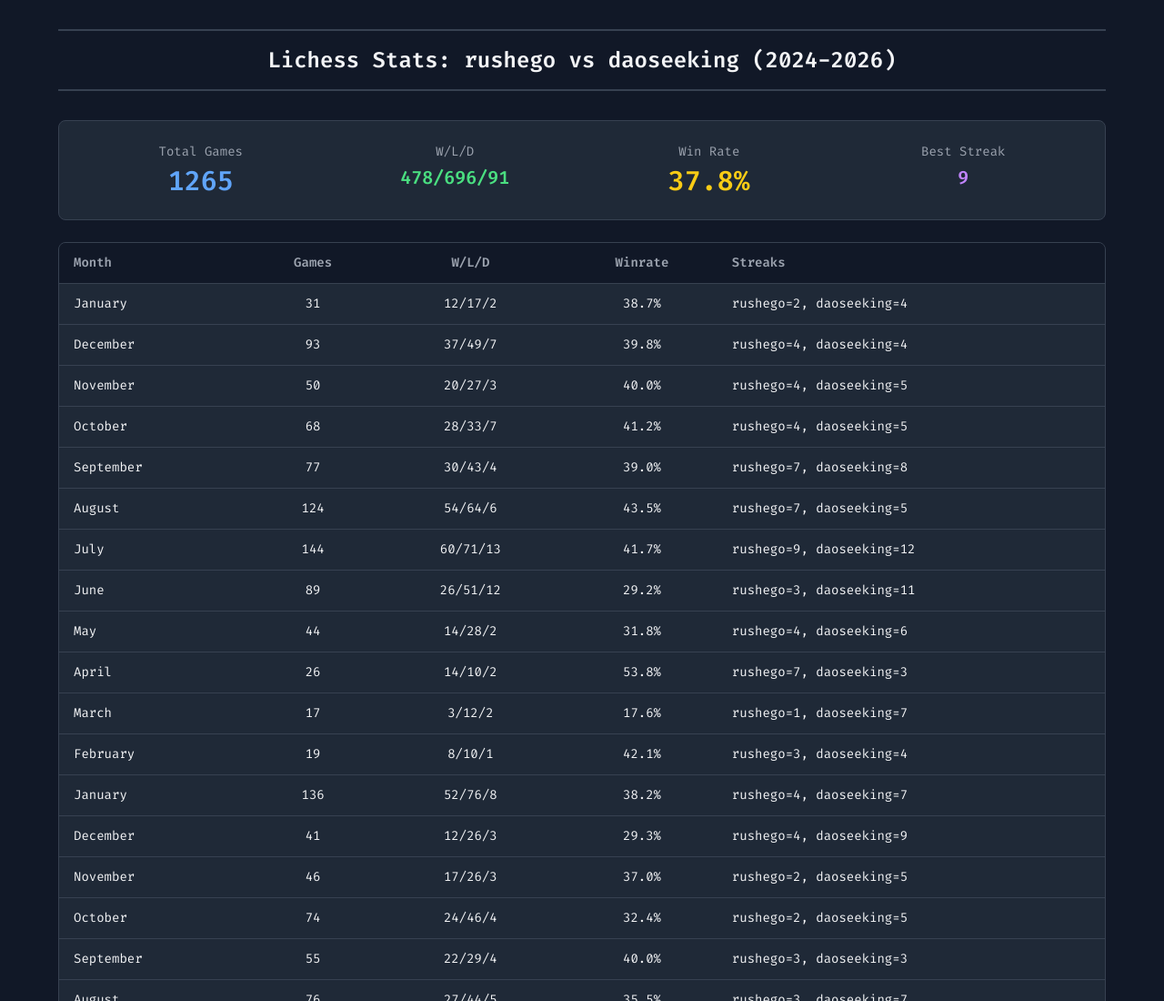
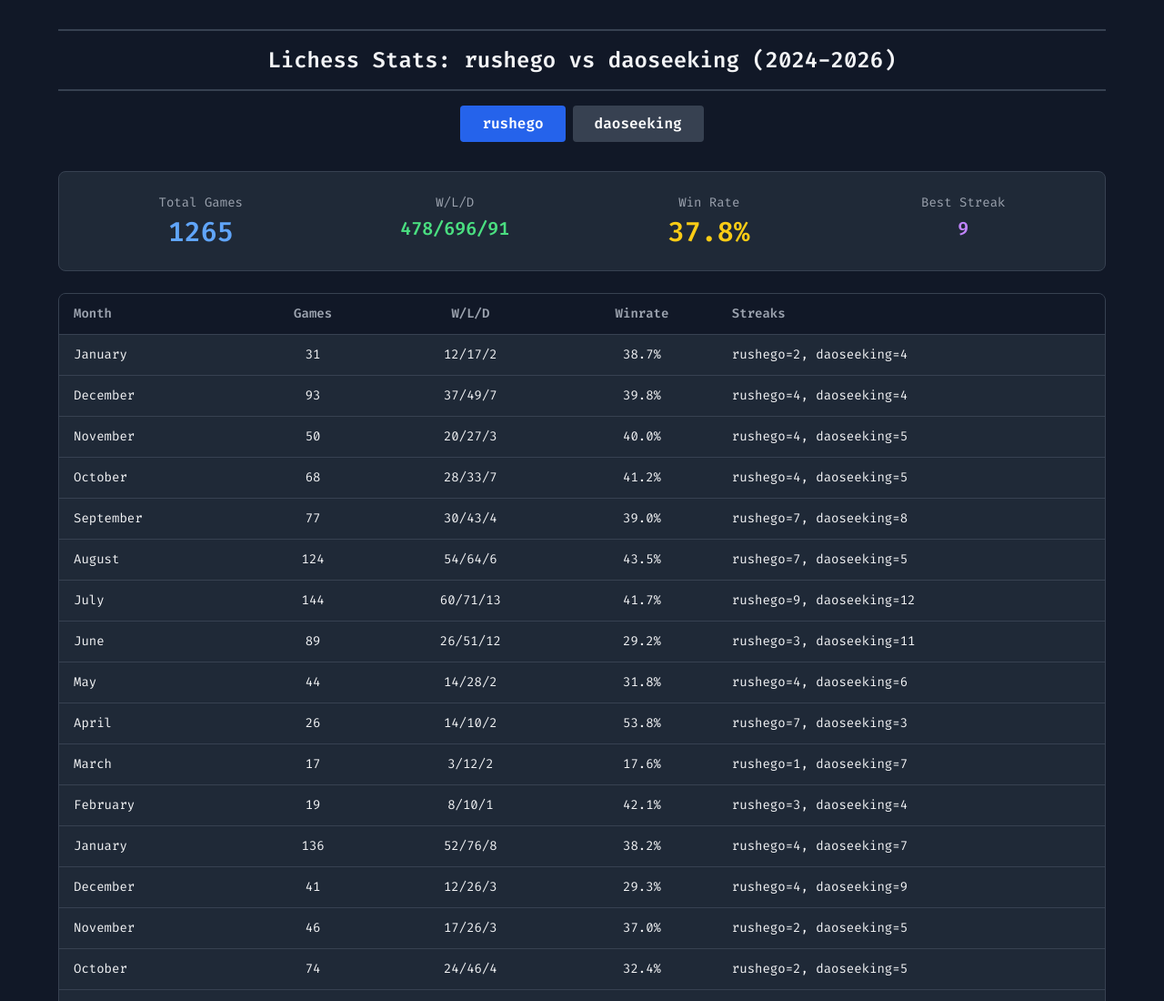
Before and after one commit to egorras/chess-duel, a plain HTML site: page index.html in a window 1280 px wide. Shown: the top 1100 px of the page at 91% size. Drawn offline with nearby package versions, Linux system fonts and the light colour scheme; no server answers.

Commit message:
handle missing files

```diff
--- a/index.html
+++ b/index.html
@@ -30,6 +30,14 @@
                     <h1 class="text-center text-2xl font-semibold" id="main-title">
                         Lichess Stats: Player 1 vs Player 2 (2024-2026)
                     </h1>
+                </div>
+                <div class="flex justify-center mt-4 gap-2">
+                    <button id="switch-player1" class="px-6 py-2 bg-blue-600 hover:bg-blue-700 text-white rounded font-semibold transition">
+                        Player 1
+                    </button>
+                    <button id="switch-player2" class="px-6 py-2 bg-gray-700 hover:bg-gray-600 text-white rounded font-semibold transition">
+                        Player 2
+                    </button>
                 </div>
             </div>
 
--- a/scripts/fetch-games.js
+++ b/scripts/fetch-games.js
@@ -121,8 +121,8 @@
     // Start from the last existing month to update it
     startMonth = existingMonths[existingMonths.length - 1];
   } else {
-    // No existing data, start from January 2024
-    startMonth = '2024-01';
+    // No existing data, start from July 2024
+    startMonth = '2024-07';
   }
 
   // Generate list of months from start to current
--- a/stats.js
+++ b/stats.js
@@ -2,7 +2,7 @@
 async function loadAllGames() {
     const gamesByMonth = {};
     const startYear = 2024;
-    const startMonth = 1;
+    const startMonth = 7; // Start from July 2024
     const currentDate = new Date();
     const currentYear = currentDate.getFullYear();
     const currentMonth = currentDate.getMonth() + 1;
@@ -185,35 +185,48 @@
 }
 
 function displayStats(stats) {
+    const loadingEl = document.getElementById('loading');
+    const errorEl = document.getElementById('error');
+    const statsContainer = document.getElementById('stats-container');
+
     if (!stats) {
-        const errorEl = document.getElementById('error');
+        if (errorEl) {
             errorEl.textContent = 'No game data available.';
             errorEl.classList.remove('hidden');
-        document.getElementById('loading').classList.add('hidden');
+        }
+        if (loadingEl) loadingEl.classList.add('hidden');
         return;
     }
 
     // Hide loading, show stats
-    document.getElementById('loading').classList.add('hidden');
-    document.getElementById('stats-container').classList.remove('hidden');
+    if (loadingEl) loadingEl.classList.add('hidden');
+    if (statsContainer) statsContainer.classList.remove('hidden');
 
     // Get year range
     const years = Array.from(stats.years).sort();
     const yearRange = years.length > 1 ? `${years[0]}-${years[years.length - 1]}` : years[0];
 
     // Update title
-    document.getElementById('main-title').textContent =
-        `Lichess Stats: ${stats.player1Name} vs ${stats.player2Name} (${yearRange})`;
+    const titleEl = document.getElementById('main-title');
+    if (titleEl) {
+        titleEl.textContent = `Lichess Stats: ${stats.player1Name} vs ${stats.player2Name} (${yearRange})`;
+    }
 
     // Overall stats
-    document.getElementById('total-games').textContent = stats.totalGames;
-    document.getElementById('wld-total').textContent = `${stats.wins}/${stats.losses}/${stats.draws}`;
+    const totalGamesEl = document.getElementById('total-games');
+    const wldTotalEl = document.getElementById('wld-total');
+    const overallWinrateEl = document.getElementById('overall-winrate');
+    const bestStreakEl = document.getElementById('best-streak');
+
+    if (totalGamesEl) totalGamesEl.textContent = stats.totalGames;
+    if (wldTotalEl) wldTotalEl.textContent = `${stats.wins}/${stats.losses}/${stats.draws}`;
     const winRate = ((stats.wins / stats.totalGames) * 100).toFixed(1);
-    document.getElementById('overall-winrate').textContent = `${winRate}%`;
-    document.getElementById('best-streak').textContent = stats.bestStreak;
+    if (overallWinrateEl) overallWinrateEl.textContent = `${winRate}%`;
+    if (bestStreakEl) bestStreakEl.textContent = stats.bestStreak;
 
     // Monthly breakdown
     const monthlyBreakdownContainer = document.getElementById('monthly-breakdown');
+    if (monthlyBreakdownContainer) {
         const sortedMonths = Object.keys(stats.monthlyStats).sort().reverse();
 
         sortedMonths.forEach(monthKey => {
@@ -235,15 +248,22 @@
             `;
             monthlyBreakdownContainer.appendChild(row);
         });
+    }
 
     // Year totals (for now, just overall stats)
-    document.getElementById('year-total-games').textContent = stats.totalGames;
-    document.getElementById('year-total-wld').textContent = `${stats.wins}/${stats.losses}/${stats.draws}`;
-    document.getElementById('year-total-winrate').textContent = `${winRate}%`;
-    document.getElementById('year-best-streak').textContent = `${stats.player1Name}=${stats.bestStreak}`;
+    const yearTotalGamesEl = document.getElementById('year-total-games');
+    const yearTotalWldEl = document.getElementById('year-total-wld');
+    const yearTotalWinrateEl = document.getElementById('year-total-winrate');
+    const yearBestStreakEl = document.getElementById('year-best-streak');
+
+    if (yearTotalGamesEl) yearTotalGamesEl.textContent = stats.totalGames;
+    if (yearTotalWldEl) yearTotalWldEl.textContent = `${stats.wins}/${stats.losses}/${stats.draws}`;
+    if (yearTotalWinrateEl) yearTotalWinrateEl.textContent = `${winRate}%`;
+    if (yearBestStreakEl) yearBestStreakEl.textContent = `${stats.player1Name}=${stats.bestStreak}`;
 
     // Time control stats
     const timeControlContainer = document.getElementById('time-control-stats');
+    if (timeControlContainer) {
         const timeControlOrder = ['bullet', 'blitz', 'rapid', 'classical', 'correspondence'];
         const sortedTimeControls = Object.keys(stats.byTimeControl).sort((a, b) => {
             const aIndex = timeControlOrder.indexOf(a);
@@ -265,9 +285,11 @@
             `;
             timeControlContainer.appendChild(div);
         });
+    }
 
     // Termination stats
     const terminationContainer = document.getElementById('termination-stats');
+    if (terminationContainer) {
         const terminationLabels = {
             'mate': 'Checkmate',
             'resign': 'Resignation',
@@ -292,19 +314,88 @@
             terminationContainer.appendChild(div);
         });
     }
+}
+
+// Global state
+let globalGamesByMonth = {};
+let globalPlayerNames = [];
+let currentPerspective = 0; // 0 for player1, 1 for player2
+
+function switchPerspective(perspectiveIndex) {
+    currentPerspective = perspectiveIndex;
+
+    // Update button states
+    const btn1 = document.getElementById('switch-player1');
+    const btn2 = document.getElementById('switch-player2');
+
+    if (perspectiveIndex === 0) {
+        if (btn1) {
+            btn1.classList.remove('bg-gray-700', 'hover:bg-gray-600');
+            btn1.classList.add('bg-blue-600', 'hover:bg-blue-700');
+        }
+        if (btn2) {
+            btn2.classList.remove('bg-blue-600', 'hover:bg-blue-700');
+            btn2.classList.add('bg-gray-700', 'hover:bg-gray-600');
+        }
+    } else {
+        if (btn1) {
+            btn1.classList.remove('bg-blue-600', 'hover:bg-blue-700');
+            btn1.classList.add('bg-gray-700', 'hover:bg-gray-600');
+        }
+        if (btn2) {
+            btn2.classList.remove('bg-gray-700', 'hover:bg-gray-600');
+            btn2.classList.add('bg-blue-600', 'hover:bg-blue-700');
+        }
+    }
+
+    // Recalculate and display stats from new perspective
+    const stats = calculateStats(globalGamesByMonth, perspectiveIndex);
+
+    // Clear existing stats
+    const monthlyBreakdown = document.getElementById('monthly-breakdown');
+    const timeControl = document.getElementById('time-control-stats');
+    const termination = document.getElementById('termination-stats');
+
+    if (monthlyBreakdown) monthlyBreakdown.innerHTML = '';
+    if (timeControl) timeControl.innerHTML = '';
+    if (termination) termination.innerHTML = '';
+
+    displayStats(stats);
+}
+
+function setupPerspectiveSwitcher() {
+    const btn1 = document.getElementById('switch-player1');
+    const btn2 = document.getElementById('switch-player2');
+
+    if (btn1 && btn2 && globalPlayerNames.length === 2) {
+        btn1.textContent = globalPlayerNames[0];
+        btn2.textContent = globalPlayerNames[1];
+
+        btn1.addEventListener('click', () => switchPerspective(0));
+        btn2.addEventListener('click', () => switchPerspective(1));
+    }
+}
 
 // Initialize
 async function init() {
     try {
-        const gamesByMonth = await loadAllGames();
-        const stats = calculateStats(gamesByMonth);
+        globalGamesByMonth = await loadAllGames();
+        globalPlayerNames = getPlayerNames(globalGamesByMonth);
+
+        const stats = calculateStats(globalGamesByMonth, currentPerspective);
         displayStats(stats);
+        setupPerspectiveSwitcher();
     } catch (error) {
         console.error('Error loading games:', error);
         const errorEl = document.getElementById('error');
-        errorEl.textContent = 'Error loading game data. Please try again later.';
+        const loadingEl = document.getElementById('loading');
+        if (errorEl) {
+            errorEl.textContent = `Error loading game data: ${error.message}`;
             errorEl.classList.remove('hidden');
-        document.getElementById('loading').classList.add('hidden');
+        }
+        if (loadingEl) {
+            loadingEl.classList.add('hidden');
+        }
     }
 }
 
```
Lines whose indentation alone changed are shown as unchanged.
